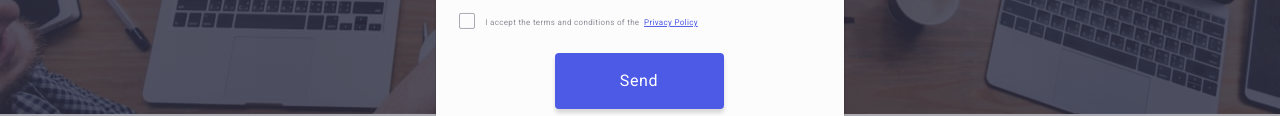
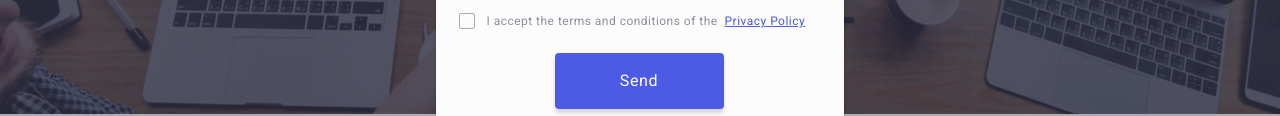
Before and after one commit to Supsayan9/goit-markup-hw-07, a plain HTML site: page index.html in a window 1280 px wide. Both pictures are taken after a click on the button "Order Service". Shown: the part 559-675 px from the top of the page. Drawn offline with nearby package versions, Linux system fonts and the light colour scheme.

Commit message:
Update styles.css

```diff
--- a/css/styles.css
+++ b/css/styles.css
@@ -1586,7 +1586,11 @@ img {
   letter-spacing: 0.04em;
   color: var(--subtitle-text);
 }
-
+@media screen and (min-width: 428px) {
+  .ageement-checkbox-text {
+    font-size: 12px;
+  }
+}
 .privacy-policy-link {
   color: var(--primary-brand-color);
 }
```
